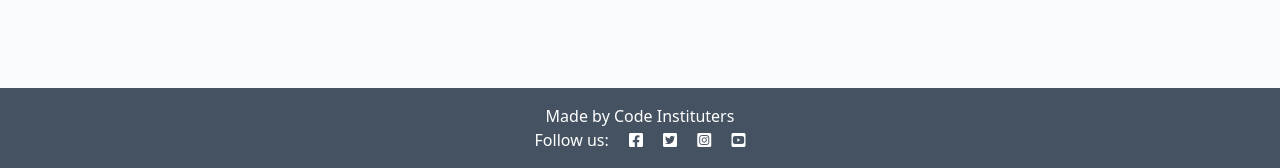
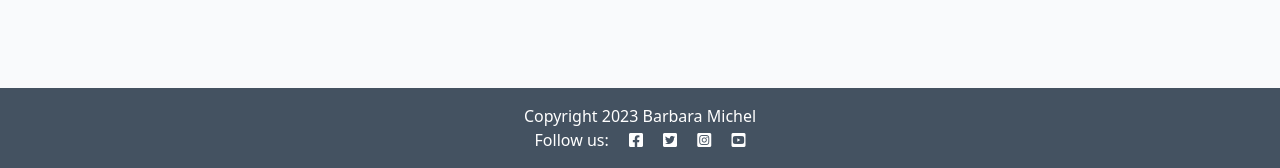
Before and after one commit to bmich22/django-blog, a Django app: page / in a window 1280 px wide. Shown: the part 632-800 px from the top of the page. Run offline with Django 4.2, Linux system fonts and the light colour scheme; data that the repository does not hold is empty.

Commit message:
Add block copyright content to base.html and index.html

```diff
--- a/blog/templates/blog/index.html
+++ b/blog/templates/blog/index.html
@@ -50,3 +50,7 @@
 
 <!-- index.html content ends here -->
 {% endblock %}
+
+{% block copyright %}
+    Copyright 2023 Barbara Michel
+{% endblock %}
--- a/templates/base.html
+++ b/templates/base.html
@@ -61,7 +61,10 @@
 
     <!-- Footer -->
     <footer class="footer mt-auto py-3 dark-bg">
-        <p class="m-0 text-center text-white">Made by Code Instituters</p>
+        <p class="m-0 text-center text-white">
+            {% block copyright %}
+                Made by Code Instituters
+            {% endblock copyright %}</p>
         <p class="m-0 text-center text-white">Follow us: <i class="fab fa-facebook-square ms-3"></i>
             <i class="fab fa-twitter-square ms-3"></i>
             <i class="fab fa-instagram-square ms-3"></i>
@@ -71,7 +74,7 @@
 
     <script src="https://cdn.jsdelivr.net/npm/bootstrap@5.0.1/dist/js/bootstrap.bundle.min.js"
         integrity="sha384-gtEjrD/SeCtmISkJkNUaaKMoLD0//ElJ19smozuHV6z3Iehds+3Ulb9Bn9Plx0x4" crossorigin="anonymous">
-        </script>
+    </script>
 </body>
 
 </html>
```
